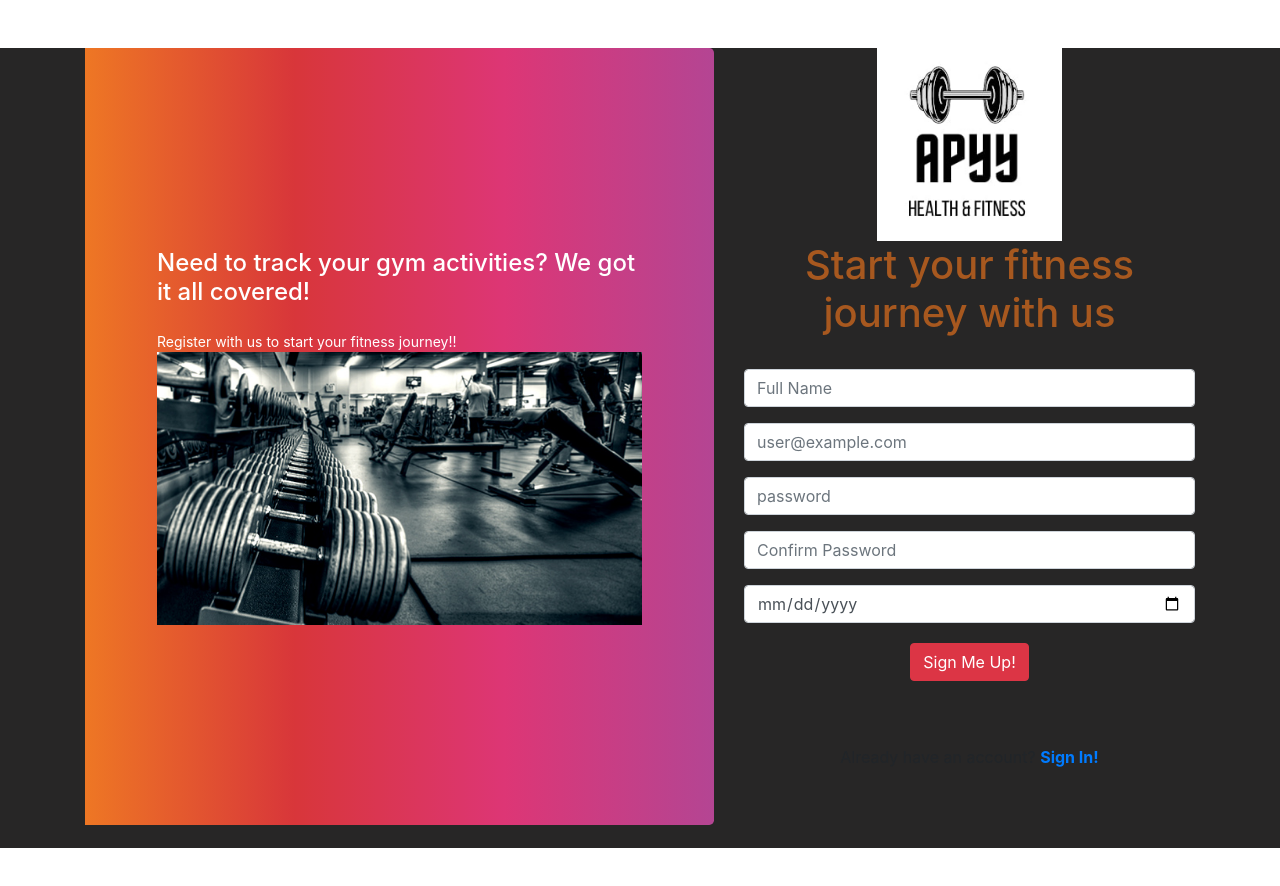
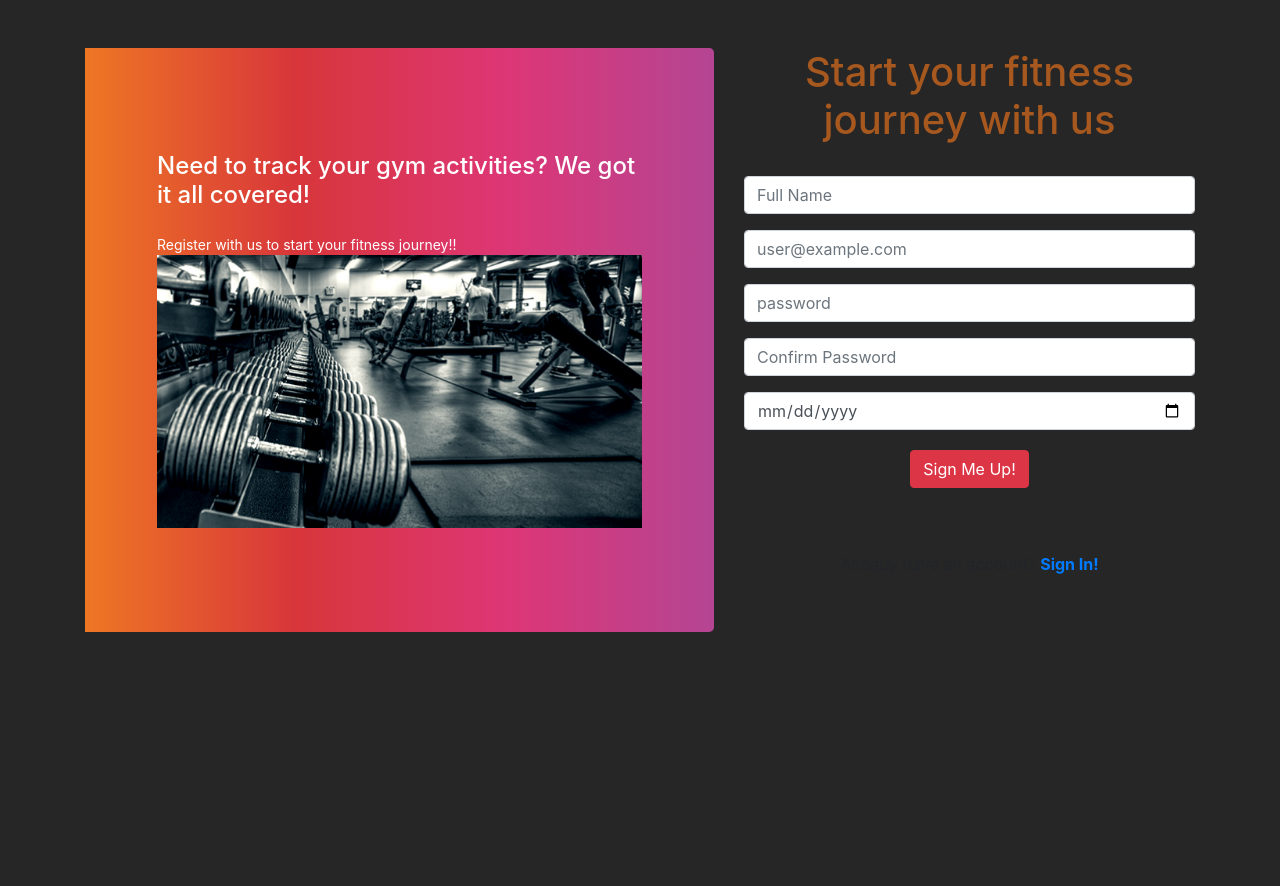
Before and after one commit to imGaurav3/295b_final_project, a React (Create React App) app in the folder frontend/: page /signup in a window 1280 px wide. Shown: the top 886 px of the page. After the commit the page ends 848 px from the top, so only its background shows below. Built offline with nearby package versions, Linux system fonts and the light colour scheme.

Commit message:
Adjust global layout and background styling

```diff
--- a/frontend/src/App.css
+++ b/frontend/src/App.css
@@ -1,5 +1,19 @@
+/* Resetting margins and paddings */
+html, body, #root, .App {
+  margin: 0;
+  padding: 0;
+  height: 100%;
+  width: 100%;
+  background-color: #272626; /* Assuming you want the entire app to have this background */
+}
+
 .App {
   text-align: center;
+  display: flex;
+  flex-direction: column;
+  justify-content: center;
+  align-items: center;
+  min-height: 100vh; /* This makes sure .App takes up at least the viewport height */
 }
 
 .App-logo {
--- a/frontend/src/components/Signup/Signup.js
+++ b/frontend/src/components/Signup/Signup.js
@@ -148,7 +148,7 @@
             <MDBCol col='6' className='mb-5'>
               <div className='d-flex flex-column ms-5'>
                 <div className='text-center'>
-                  <img src={logo} style={{ width: '185px' }} alt='logo' />
+                  {/* <img src={logo} style={{ width: '185px' }} alt='logo' /> */}
                   <h1 className='bookheading'>
                     Start your fitness journey with us
                   </h1>
```
